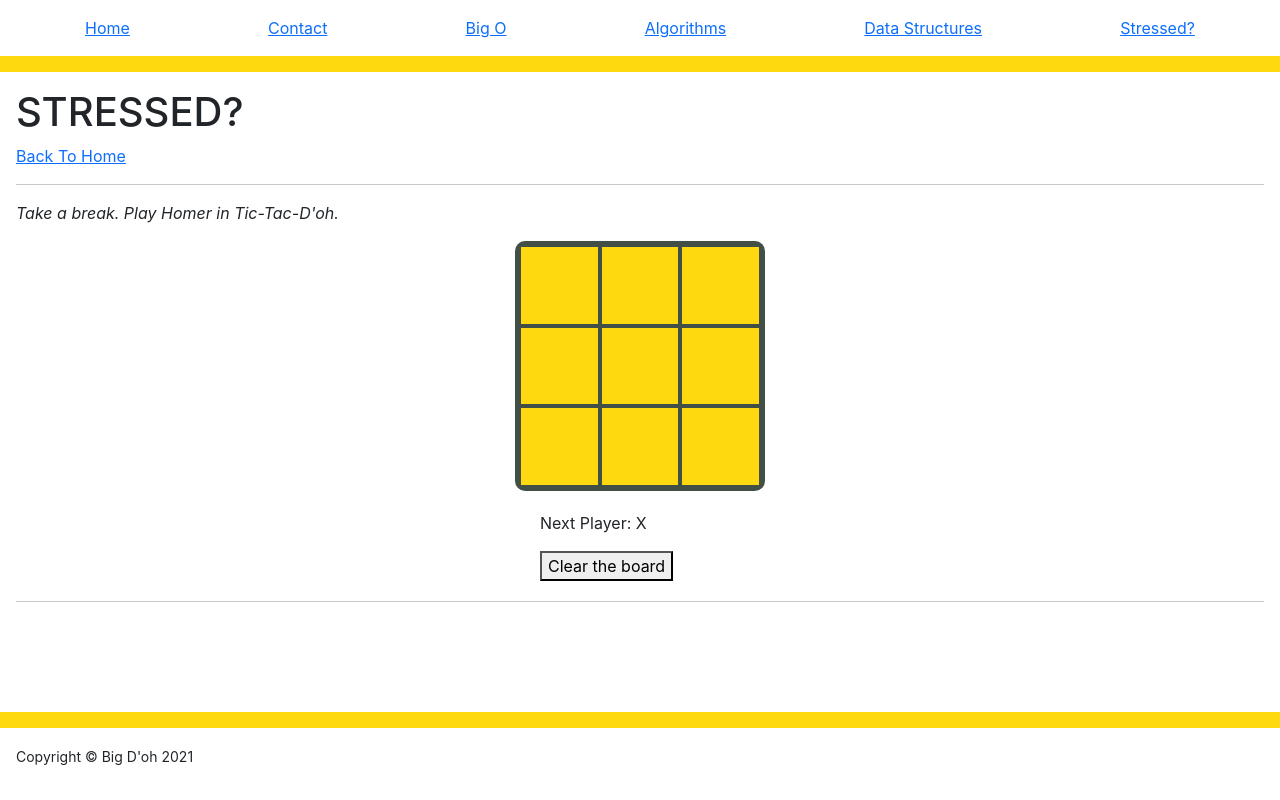
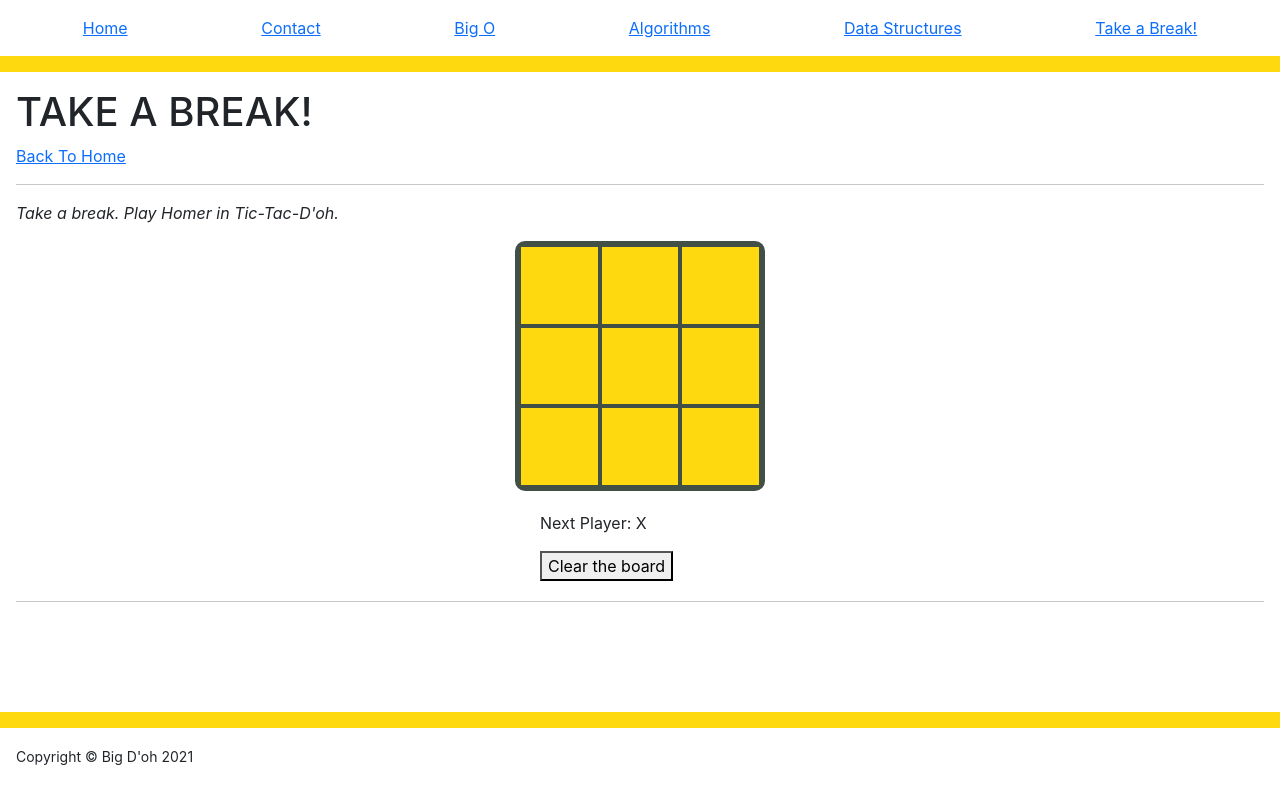
Before and after one commit to bg-write/big-doh, a React (Create React App) app: page /ttt in a window 1280 px wide. Built offline with nearby package versions, Linux system fonts and the light colour scheme.

Commit message:
Update navbar copy

```diff
--- a/src/components/Navbar.jsx
+++ b/src/components/Navbar.jsx
@@ -25,7 +25,7 @@ function Navbar() {
 						<Link to="/data-structures">Data Structures</Link>
 					</li>
 					<li class="nav-item">
-						<Link to="/ttt">Stressed?</Link>
+						<Link to="/ttt">Take a Break!</Link>
 					</li>
 				</ul>
 			</header>
--- a/src/components/TTT/TTT.jsx
+++ b/src/components/TTT/TTT.jsx
@@ -6,7 +6,7 @@ function TTT() {
 	return (
 		<>
 			<main>
-				<h1>STRESSED?</h1>
+				<h1>TAKE A BREAK!</h1>
 				<div>
 					<Link to="/">Back To Home</Link>
 				</div>
```
